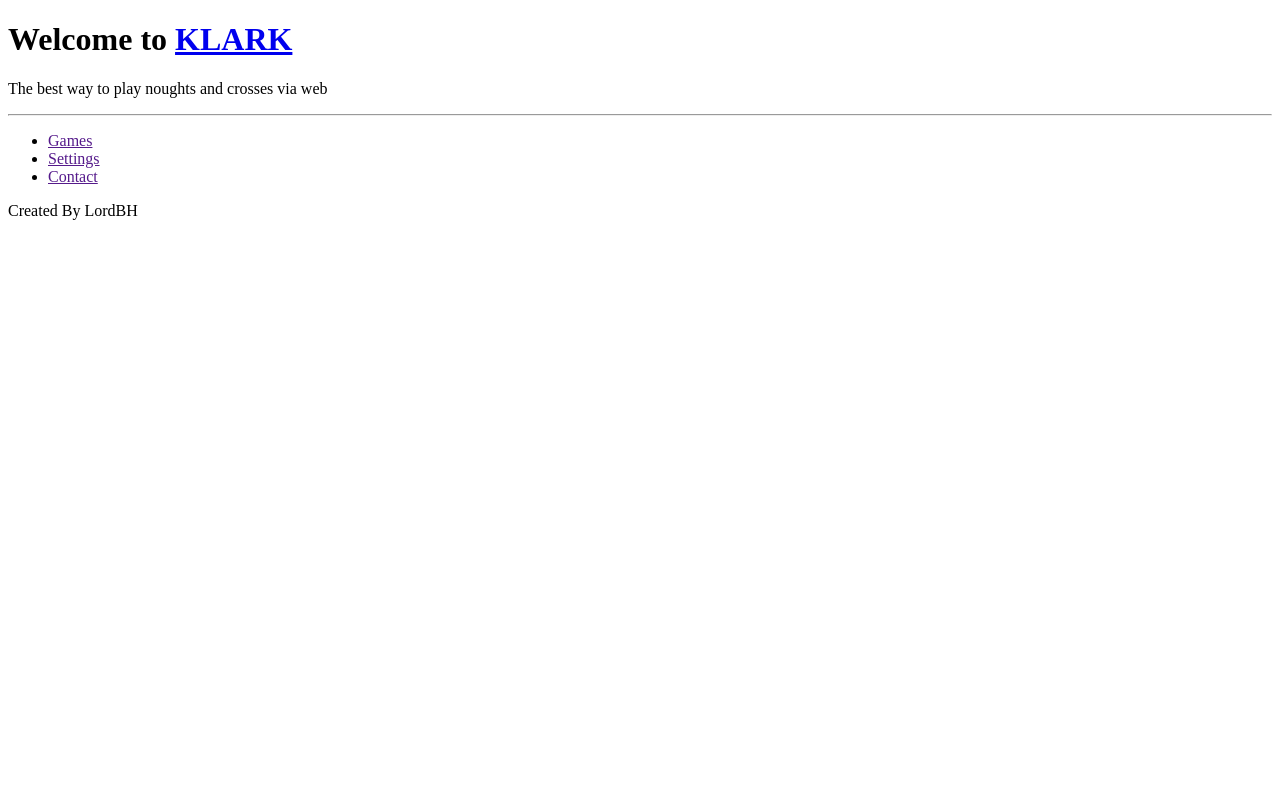
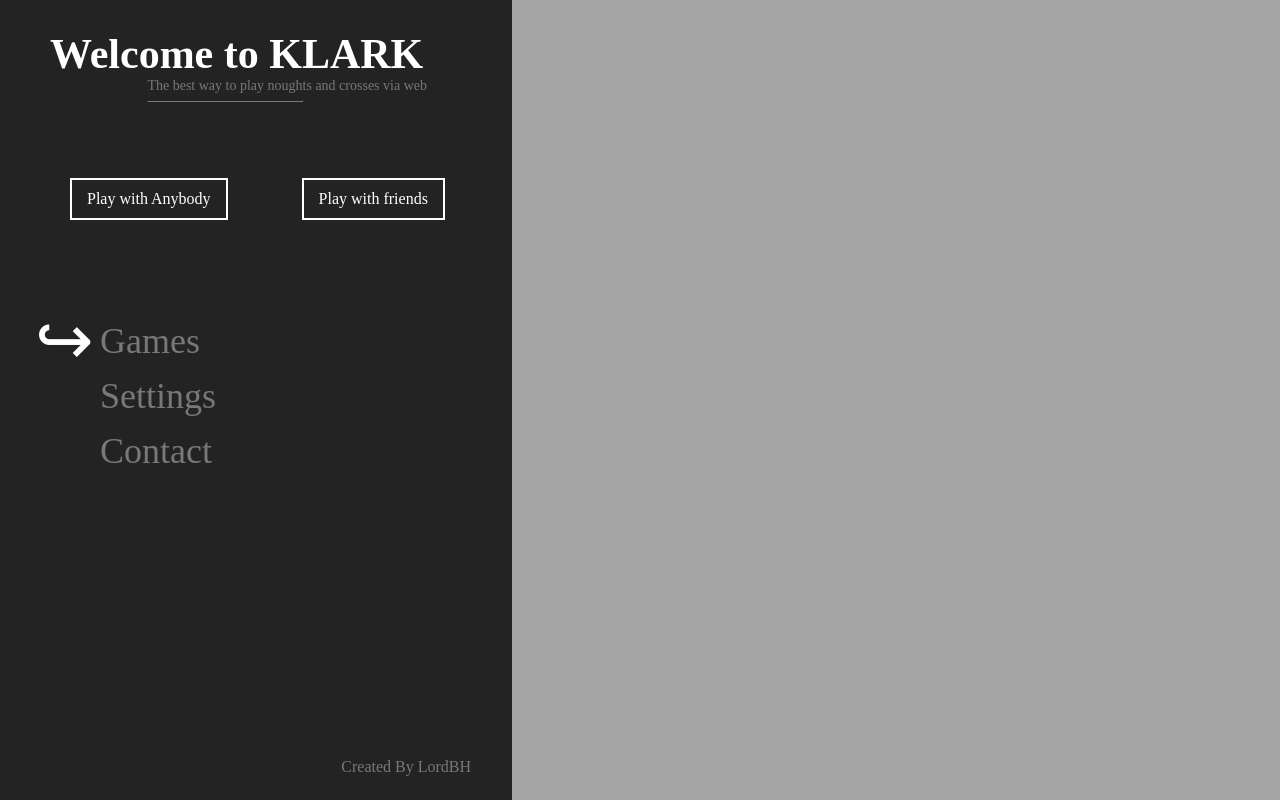
Before and after one commit to LordBH/Klark, a Flask app: page / in a window 1280 px wide. Run offline with Flask 2, Linux system fonts and the light colour scheme; some libraries are stand-ins or nearby versions.

Commit message:
stylization main page, add animation menu

```diff
--- /dev/null
+++ b/app/static/core/css/main.css
@@ -0,0 +1,108 @@
+body{
+    margin: 0;
+    padding: 0;
+
+}
+
+.wrapper{
+    position: absolute;
+    background-color: #232323;
+    width: 40%;
+    height: 100%;
+}
+
+.fixed-wrapper{
+    position: fixed;
+    left: 40%;
+    width: 100%;
+    height: 100%;
+    background-color: #a5a5a5;
+}
+
+h1{
+    margin: 30px 0 0 50px;
+    color: white;
+    font-size: 42px;
+}
+
+p{
+    margin: 0;
+    font-size: 14px;
+    color: #787878
+}
+
+hr{
+    position: absolute;
+    margin-top: 6px;
+    width: 55%;
+    border-color: #787878;
+}
+
+
+.status{
+    position: absolute;
+    right: 85px;
+}
+
+.menu-bar{
+    position: absolute;
+    top: 320px;
+}
+
+.menu-bar>ul>li{
+    /*position: absolute;*/
+    list-style: none;
+    font-size: 36px;
+    color: #787878;
+    margin-left: 100px;
+    margin-bottom: 13px;
+
+}
+ul{
+    padding: 0;
+    margin: 0;
+}
+
+.menu-bar>ul>li:hover{
+    color: white;
+}
+
+a{
+    color: inherit;
+    text-decoration: none;
+}
+
+.author{
+    color: #787878;
+    position: absolute;
+    right: 8%;
+    bottom: 3%;
+}
+
+
+.play{
+    color: white;
+    position: relative;
+    top: 100px;
+}
+.play:hover{
+
+}
+
+.out-p{
+    display: inline-block;
+    border: 2px solid white;
+    margin-left: 70px;
+}
+.in-p{
+    padding: 10px 15px;
+
+}
+
+.arrow-menu{
+    position: absolute;
+    top: 299px;
+    left: 35px;
+    color: white;
+    font-size: 70px;
+}
--- a/app/static/core/js/main.js
+++ b/app/static/core/js/main.js
@@ -1,3 +1,29 @@
 /**
  * Created by lordbh on 3/30/16.
  */
+
+$(function () {
+    var list = $('input[type=range]');
+    for (var i = 0; i < list.length; i++) {
+        var idElement = '#' + list[i].id;
+        var inputText = $(idElement).next('input[type=text]')[0];
+        inputText.value = $(idElement)[0].value;
+    }
+});
+
+$('input[type=range]').on('mousemove', function (d) {
+    var idElement = '#' + d.target.id;
+    var inputText = $(idElement).next('input[type=text]')[0];
+    inputText.value = $(idElement)[0].value;
+});
+
+
+$('li>a').click(function (event) {
+    event.preventDefault();
+    var c_name = event.currentTarget.id;
+    var attributeTop = $('#' + c_name).offset().top;
+    $('.arrow-menu').css({
+        'top': attributeTop - 22,
+        'transition': 'top .5s'
+    });
+});
--- a/app/templates/core/wrapper.html
+++ b/app/templates/core/wrapper.html
@@ -5,13 +5,37 @@
         <hr>
     </div>
 
+    <div class="play">
+
+        <div class="out-p">
+            <a href="#">
+                <div class="in-p">
+                    <div>Play with Anybody</div>
+                </div>
+            </a>
+        </div>
+
+
+        <div class="out-p">
+            <a href="#">
+                <div class="in-p">
+                    <div>Play with friends</div>
+                </div>
+            </a>
+        </div>
+
+    </div>
+
     <div class="menu-bar">
-    <ul>
-        <li class=""><a href="">Games</a></li>
-        <li class=""><a href="">Settings</a></li>
-        <li class=""><a href="">Contact</a></li>
-    </ul>
-        </div>
+        <ul>
+            <li class=""><a id="games" href="">Games</a></li>
+            <li class=""><a id="sett" href="">Settings</a></li>
+{#            {% include 'core/settings.html' %}#}
+            <li class=""><a id="cont" href="">Contact</a></li>
+        </ul>
+    </div>
+
+    <span class="arrow-menu">↪</span>
 
     <div class="author">Created By LordBH</div>
 </div>
```
